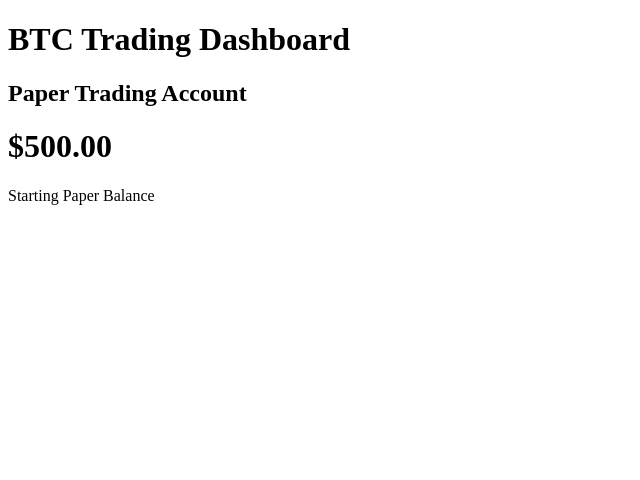
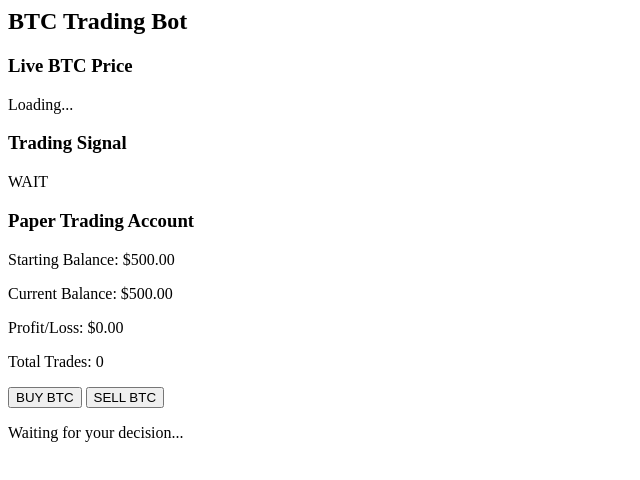
Before and after one commit to PowerG-StackS/Btc-trading-bot, a plain HTML site: page index.html in a window 1280 px wide. Shown: the whole page, without its empty margins (0-640 px from the left). Drawn offline with Linux system fonts and the light colour scheme.

Commit message:
Update HTML structure for BTC Trading Bot

```diff
--- a/index.html
+++ b/index.html
@@ -1,27 +1,25 @@
-<!DOCTYPE html>
+<h2>BTC Trading Bot</h2>
 
-<html lang="en">
+<h3>Live BTC Price</h3>
 
-<head>
+<p id="btcPrice">Loading...</p>
 
-    <meta charset="UTF-8">
+<h3>Trading Signal</h3>
 
-    <meta name="viewport" content="width=device-width, initial-scale=1.0">
+<p id="signal">WAIT</p>
 
-    <title>BTC Trading Dashboard</title>
+<h3>Paper Trading Account</h3>
 
-</head>
+<p>Starting Balance: $500.00</p>
 
-<body>
+<p id="balance">Current Balance: $500.00</p>
 
-    <h1>BTC Trading Dashboard</h1>
+<p id="profitLoss">Profit/Loss: $0.00</p>
 
-    <h2>Paper Trading Account</h2>
+<p id="trades">Total Trades: 0</p>
 
-    <h1>$500.00</h1>
+<button id="buyButton" type="button">BUY BTC</button>
 
-    <p>Starting Paper Balance</p>
+<button id="sellButton" type="button">SELL BTC</button>
 
-</body>
-
-</html>
+<p id="tradeStatus">Waiting for your decision...</p>
```
